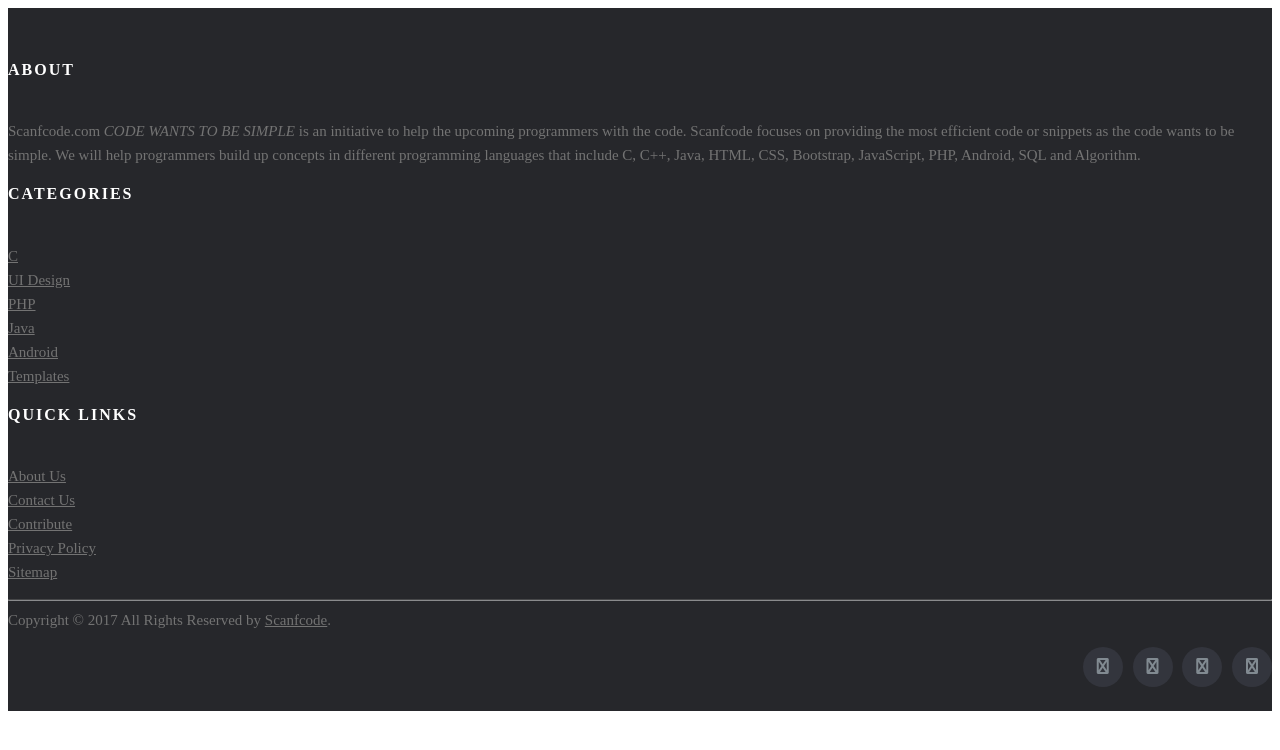
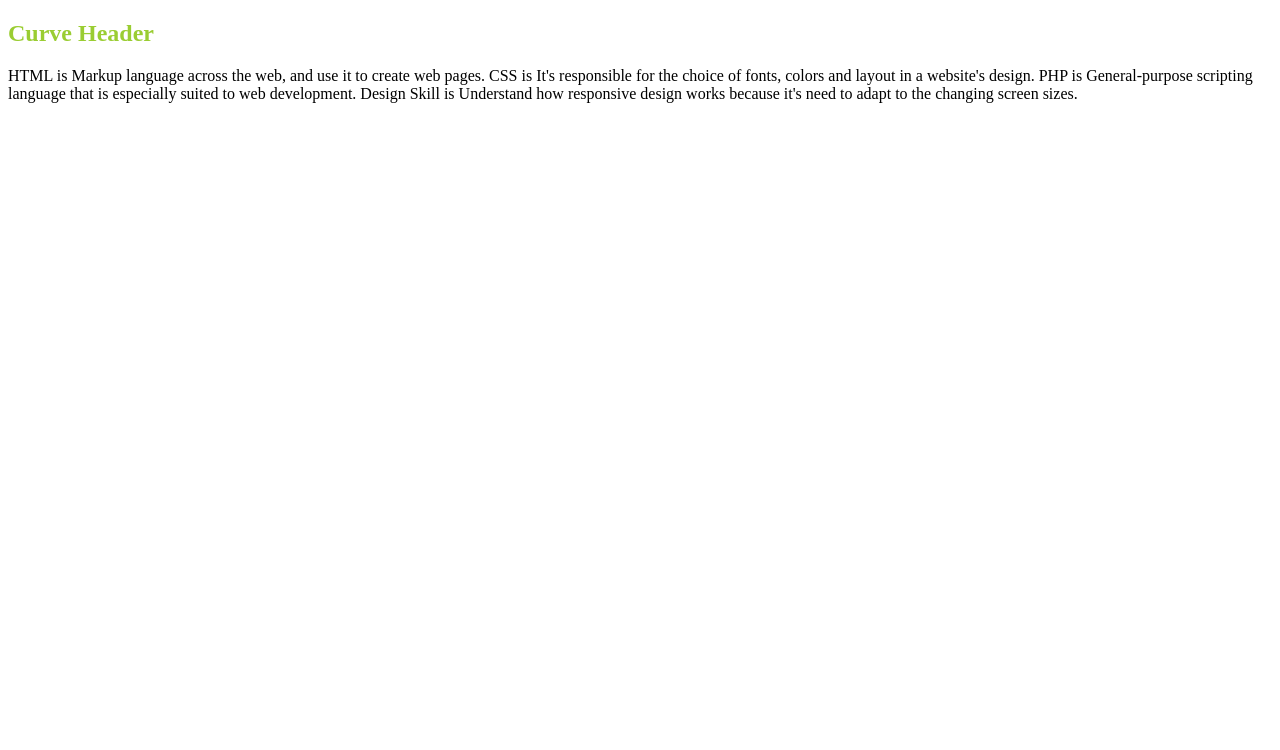
Before and after one commit to YOUSSEF132008/kingelnet, a plain HTML site: page index.html in a window 1280 px wide. Drawn offline with Linux system fonts and the light colour scheme.

Commit message:
Update index.html

```diff
--- a/index.html
+++ b/index.html
@@ -8,58 +8,11 @@
     <link rel="stylesheet" href="https://cdnjs.cloudflare.com/ajax/libs/font-awesome/6.0.0-beta3/css/all.min.css">
 </head>
 <body>
- <!-- Site footer -->
-    <footer class="site-footer">
-      <div class="container">
-        <div class="row">
-          <div class="col-sm-12 col-md-6">
-            <h6>About</h6>
-            <p class="text-justify">Scanfcode.com <i>CODE WANTS TO BE SIMPLE </i> is an initiative  to help the upcoming programmers with the code. Scanfcode focuses on providing the most efficient code or snippets as the code wants to be simple. We will help programmers build up concepts in different programming languages that include C, C++, Java, HTML, CSS, Bootstrap, JavaScript, PHP, Android, SQL and Algorithm.</p>
-          </div>
-
-          <div class="col-xs-6 col-md-3">
-            <h6>Categories</h6>
-            <ul class="footer-links">
-              <li><a href="http://scanfcode.com/category/c-language/">C</a></li>
-              <li><a href="http://scanfcode.com/category/front-end-development/">UI Design</a></li>
-              <li><a href="http://scanfcode.com/category/back-end-development/">PHP</a></li>
-              <li><a href="http://scanfcode.com/category/java-programming-language/">Java</a></li>
-              <li><a href="http://scanfcode.com/category/android/">Android</a></li>
-              <li><a href="http://scanfcode.com/category/templates/">Templates</a></li>
-            </ul>
-          </div>
-
-          <div class="col-xs-6 col-md-3">
-            <h6>Quick Links</h6>
-            <ul class="footer-links">
-              <li><a href="http://scanfcode.com/about/">About Us</a></li>
-              <li><a href="http://scanfcode.com/contact/">Contact Us</a></li>
-              <li><a href="http://scanfcode.com/contribute-at-scanfcode/">Contribute</a></li>
-              <li><a href="http://scanfcode.com/privacy-policy/">Privacy Policy</a></li>
-              <li><a href="http://scanfcode.com/sitemap/">Sitemap</a></li>
-            </ul>
-          </div>
+ <section>
+        <div class="content">
+            <h2 style="color: yellowgreen;">Curve Header</h2>
+            <p>HTML is Markup language across the web, and use it to create web pages. CSS is It's responsible for the choice of fonts, colors and layout in a website's design. PHP is General-purpose scripting language that is especially suited to web development. Design Skill is Understand how responsive design works because it's need to adapt to the changing screen sizes.</p>
         </div>
-        <hr>
-      </div>
-      <div class="container">
-        <div class="row">
-          <div class="col-md-8 col-sm-6 col-xs-12">
-            <p class="copyright-text">Copyright &copy; 2017 All Rights Reserved by
-         <a href="#">Scanfcode</a>.
-            </p>
-          </div>
-
-          <div class="col-md-4 col-sm-6 col-xs-12">
-            <ul class="social-icons">
-              <li><a class="facebook" href="#"><i class="fa fa-facebook"></i></a></li>
-              <li><a class="twitter" href="#"><i class="fa fa-twitter"></i></a></li>
-              <li><a class="dribbble" href="#"><i class="fa fa-dribbble"></i></a></li>
-              <li><a class="linkedin" href="#"><i class="fa fa-linkedin"></i></a></li>
-            </ul>
-          </div>
-        </div>
-      </div>
-</footer>
+    </section>
 </body>
 </html>
```
